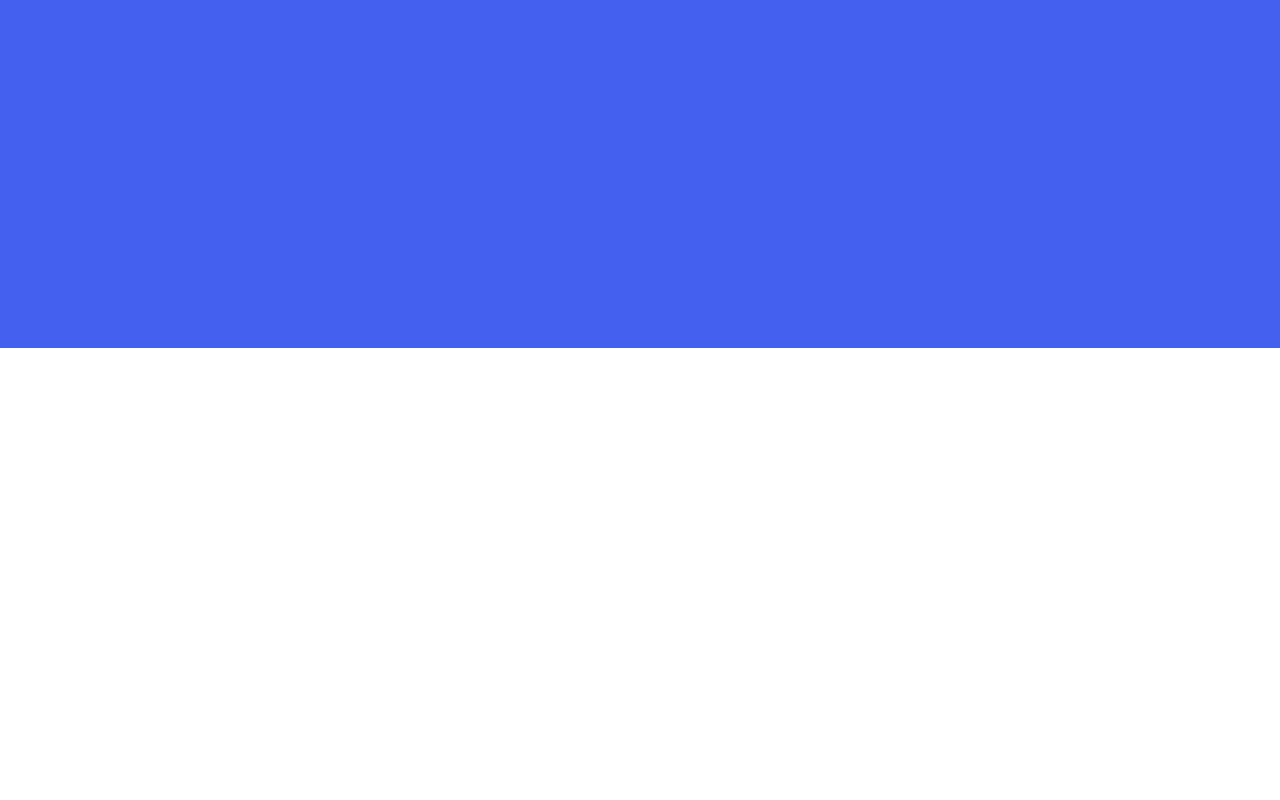
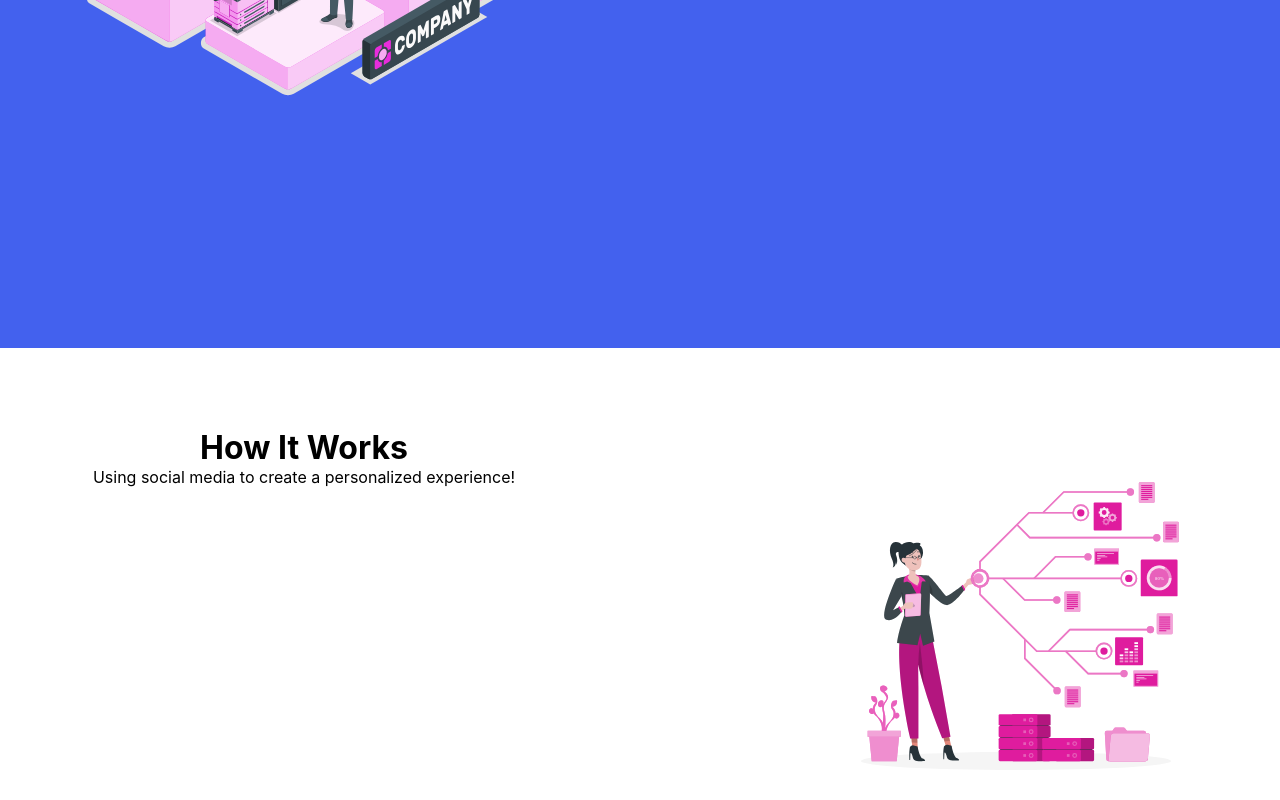
Before and after one commit to mcabrex/jokeoftheday, a React (Create React App) app: page / in a window 1280 px wide. Shown: the part 1252-2052 px from the top of the page. Before the commit the page ends 1600 px from the top, so only its background shows below. Built offline with nearby package versions, Linux system fonts and the light colour scheme; no server answers.

Commit message:
Added HowItWorks section

```diff
--- a/src/App.js
+++ b/src/App.js
@@ -1,5 +1,5 @@
 import './App.css';
-import {Intro,AboutUs} from './sections'
+import {Intro,AboutUs,HowItWorks} from './sections'
 
 function App() {
 
@@ -8,6 +8,7 @@ function App() {
     <div className="App">
       <Intro />
       <AboutUs />
+      <HowItWorks />
     </div>
   );
 }
--- a/src/sections/AboutUs/index.js
+++ b/src/sections/AboutUs/index.js
@@ -1,8 +1,10 @@
 import './AboutUs.css'
+import company from './company.svg'
 
 const AboutUs = (params) => {
     return (
         <div className="about">
+            <img className="about-img" src={company} />
             <div className="about-content">
             <h1 className="name">What We're About</h1>
             <p className="description">
--- a/src/sections/HowItWorks/index.js
+++ b/src/sections/HowItWorks/index.js
@@ -1,5 +1,16 @@
+import './HowItWorks.css'
+import data from './data.svg'
+
 const HowItWorks = (params) => {
-
+    return (
+        <div className="intro">
+            <img className="intro-img" src={data} />
+            <div className="intro-content">
+            <h1 className="name">How It Works</h1>
+            <p>Using social media to create a personalized experience!</p>
+            </div>
+        </div>
+    )
 }
 
 export default HowItWorks
--- a/src/sections/index.js
+++ b/src/sections/index.js
@@ -1,7 +1,9 @@
 import Intro from './Intro'
 import AboutUs from './AboutUs'
+import HowItWorks from './HowItWorks'
 
 export {
     Intro,
-    AboutUs
+    AboutUs,
+    HowItWorks
 }
```
Also changed, not shown: src/sections/AboutUs/company.svg (added), src/sections/HowItWorks/data.svg (added).
